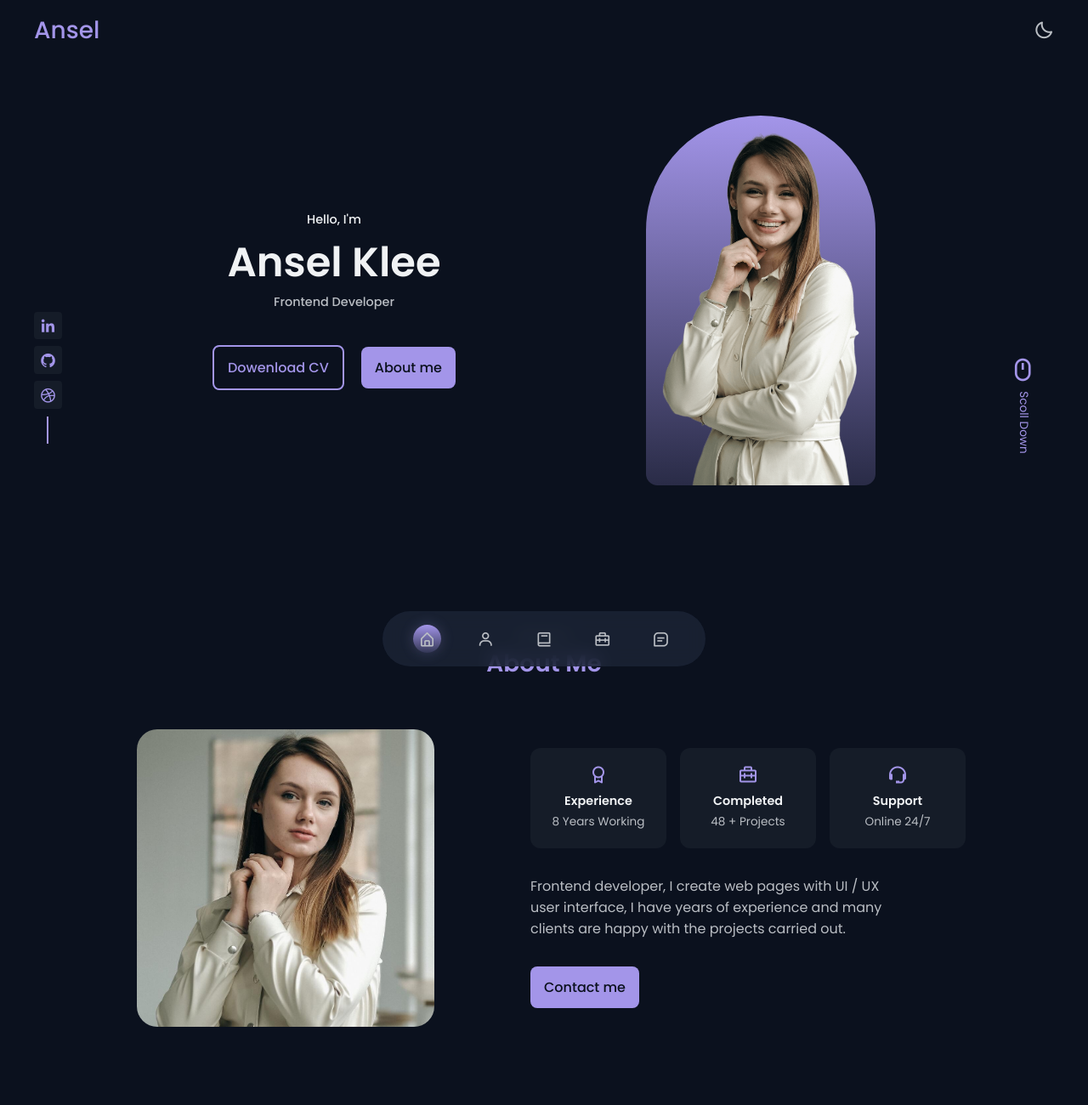
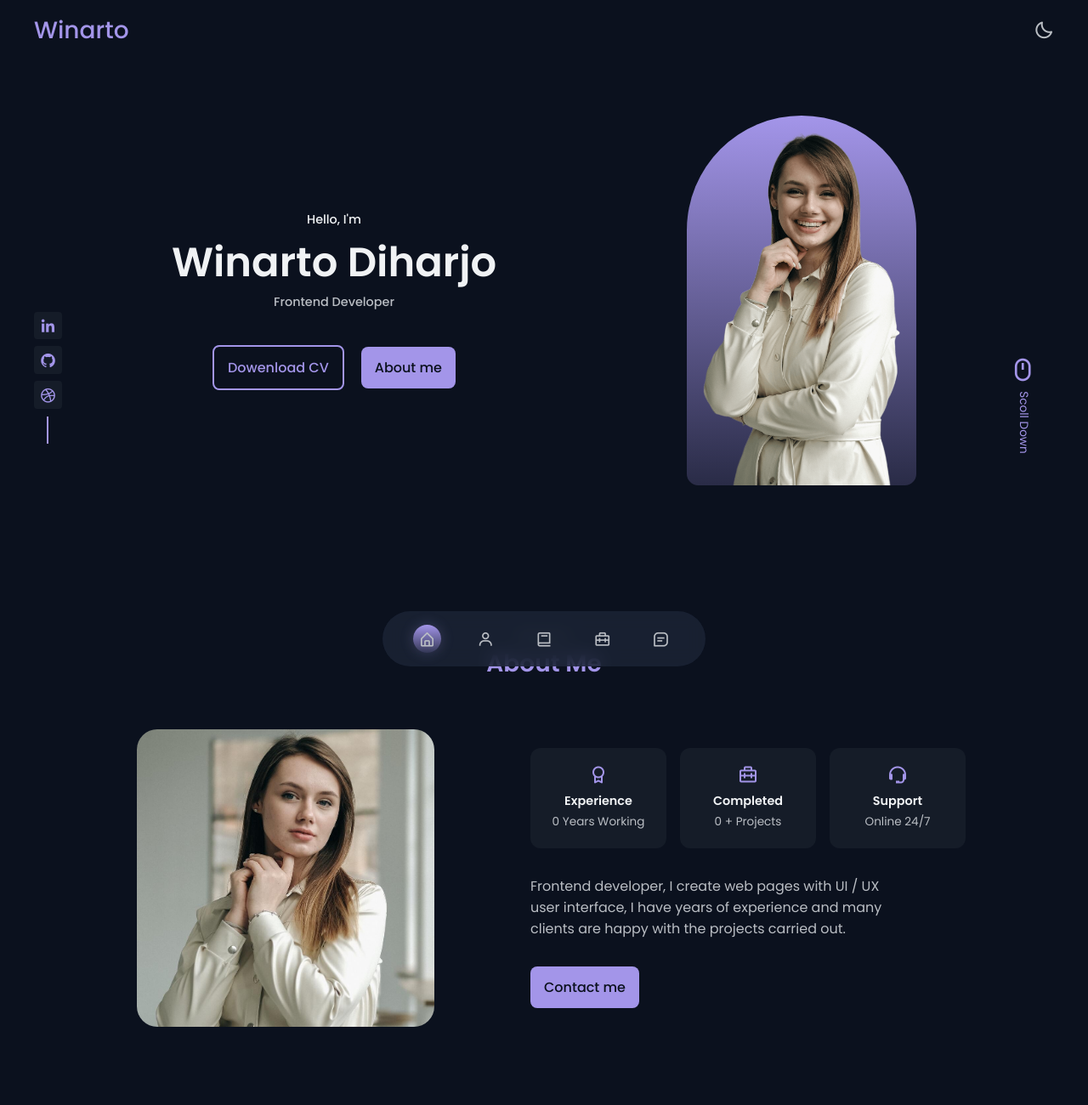
Before and after one commit to winartodiharjo/cv, a plain HTML site: page index.html in a window 1280 px wide. Shown: the top 1300 px of the page at 85% size. Drawn offline with nearby package versions, Linux system fonts and the light colour scheme.

Commit message:
Update index.html

```diff
--- a/index.html
+++ b/index.html
@@ -18,7 +18,7 @@
     <!-- =============== Header =============== -->
     <header class="header" id="header">
         <nav class="nav container">
-            <a class="nav__logo" href="#">Ansel</a>
+            <a class="nav__logo" href="#">Winarto</a>
             <div class="nav__menu">
                 <ul class="nav__menu-list">
                     <li class="nav__menu-item">
@@ -65,7 +65,7 @@
             <div class="home__container container grid">
                 <div class="home__content">
                     <span class="home__greetings">Hello, I'm</span>
-                    <h1 class="home__name">Ansel Klee</h1>
+                    <h1 class="home__name">Winarto Diharjo</h1>
                     <h3 class="home__education">Frontend Developer</h3>
                     <div class="home__buttons">
                         <a class="button button-ghost" download="" href="./dist/CV/myCV.pdf">Dowenload CV</a>
@@ -107,12 +107,12 @@
                         <div class="about__box">
                             <i class='bx bx-award about__box-icon' ></i>
                             <h3 class="about__box-title">Experience</h3>
-                            <span class="about__box-subtitle">8 Years Working</span>
+                            <span class="about__box-subtitle">0 Years Working</span>
                         </div>
                         <div class="about__box">
                             <i class='bx bx-briefcase-alt-2 about__box-icon' ></i>
                             <h3 class="about__box-title">Completed</h3>
-                            <span class="about__box-subtitle">48 + Projects</span>
+                            <span class="about__box-subtitle">0 + Projects</span>
                         </div>
                         <div class="about__box">
                             <i class='bx bx-support about__box-icon' ></i>
@@ -551,7 +551,7 @@
     <!-- =============== Footer =============== -->
     <footer class="footer">
         <div class="footer__container">
-            <h1 class="footer__title">Ansel Klee</h1>
+            <h1 class="footer__title">Winarto Diharjo</h1>
             <ul class="footer__list">
                 <li><a class="footer__link" href="#about">About</a></li>
                 <li><a class="footer__link" href="#work">Work</a></li>
```
